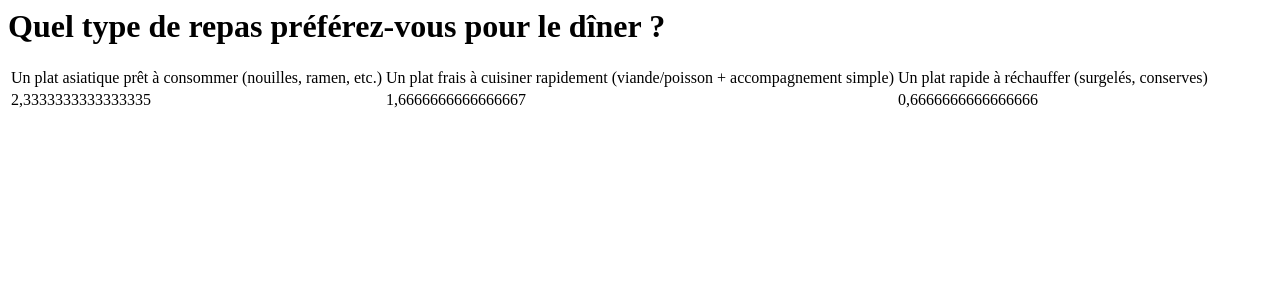
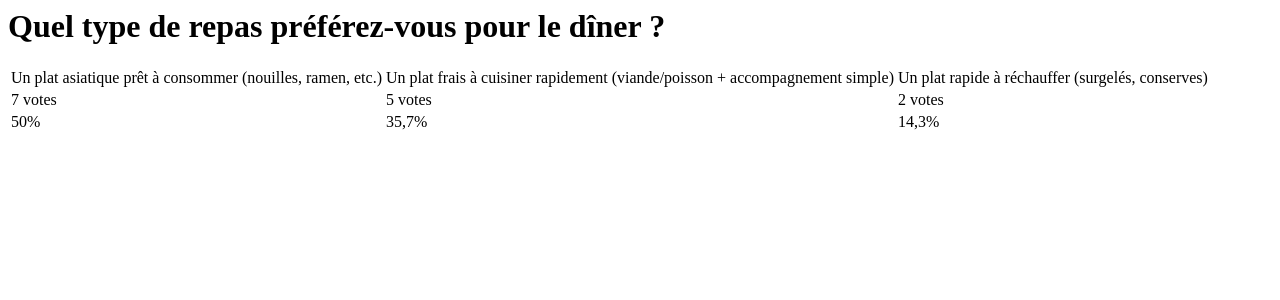
Before and after one commit to matthieu-27/djangotutorial, a Django app: page /polls/1/frequency/ in a window 1280 px wide. Shown: the top 300 px of the page. Run offline with Django 5.2, Linux system fonts and the light colour scheme; data comes from the database, SQL or seed files in the repository; both versions use the stored data as it was after the commit.

Commit message:
fix: percentage now works correctly

```diff
--- a/polls/models.py
+++ b/polls/models.py
@@ -21,10 +21,7 @@ class Question(models.Model):
         return self.pub_date - timezone.now()
 
     def get_max_choice(self) -> list[float]:
-        proportion: list[float] = []
-        for c in self.get_choices():
-            proportion.append(c.votes / len(self.get_choices()))
-        return proportion
+        return max(self.get_choices())
 
 
 class Choice(models.Model):
--- a/polls/templates/polls/frequency.html
+++ b/polls/templates/polls/frequency.html
@@ -7,8 +7,13 @@
     {% endfor %}
   </tr>
   <tr>
+    {% for choice in question.choice_set.all %}
+    <td>{{ choice.votes }} votes</td>
+    {% endfor %}
+  </tr>
+  <tr>
     {% for f in frequency %}
-    <td>{{ f }}</td>
+    <td>{{ f|floatformat }}%</td>
     {% endfor %}
   </tr>
 </table>
--- a/polls/views.py
+++ b/polls/views.py
@@ -36,7 +36,9 @@ def results(request: HttpRequest, question_id: int) -> HttpResponse:
 
 def frequency(request: HttpRequest, question_id: int) -> HttpResponse:
     question = get_object_or_404(Question, pk=question_id)
-    frequency = question.get_max_choice()
+    choices = question.get_choices()
+    total = sum([x.votes for x in choices])
+    frequency = [x.votes * 100 / total for x in choices]
     return render(
         request, "polls/frequency.html", {"question": question, "frequency": frequency}
     )
```
Also changed, not shown: db.sqlite3.
